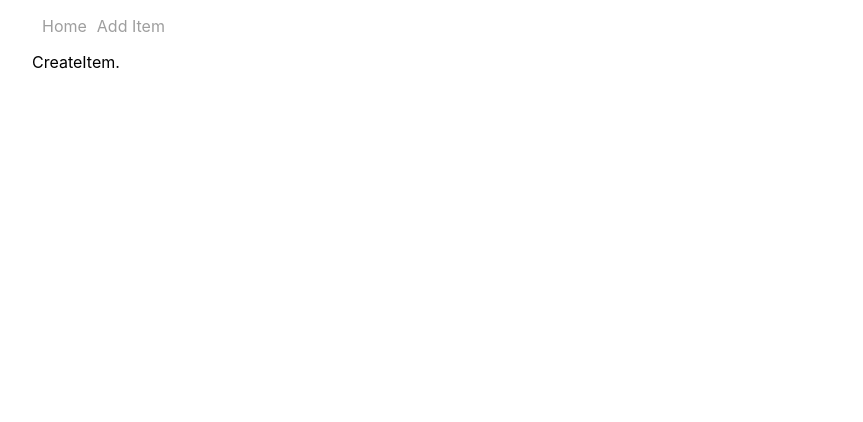
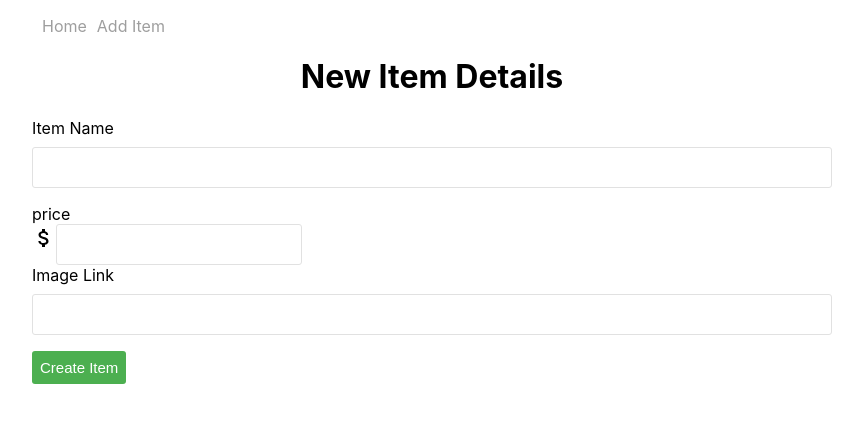
Before and after one commit to MurtazaPakawala/My-shop, a React (Create React App) app: page /create-item in a window 1280 px wide. Shown: the top 422 px of the page, without its empty margins (208-1071 px from the left). Built offline with nearby package versions, Linux system fonts and the light colour scheme.

Commit message:
create item route design and working

```diff
--- a/package.json
+++ b/package.json
@@ -3,6 +3,10 @@
   "version": "0.1.0",
   "private": true,
   "dependencies": {
+    "@emotion/react": "^11.9.3",
+    "@emotion/styled": "^11.9.3",
+    "@mui/icons-material": "^5.8.4",
+    "@mui/material": "^5.8.7",
     "@testing-library/jest-dom": "^5.16.4",
     "@testing-library/react": "^13.3.0",
     "@testing-library/user-event": "^13.5.0",
--- a/src/component/CreateItem.js
+++ b/src/component/CreateItem.js
@@ -1,7 +1,54 @@
 import React from "react";
+import { useState } from "react";
+import AttachMoneyIcon from "@mui/icons-material/AttachMoney";
+function CreateItem() {
+  const [title, setTitle] = useState();
+  const [price, setPrice] = useState();
+  const [img, setImg] = useState();
 
-function CreateItem() {
-  return <div>CreateItem.</div>;
+  function handleSubmit(e) {
+    e.preventDefault();
+    console.log(`title ${title}`);
+    console.log(`price ${price}`);
+  }
+  return (
+    <div className="create-post">
+      <h1>New Item Details</h1>
+
+      <form onSubmit={handleSubmit}>
+        <div className="form-field">
+          <label>Item Name</label>
+          <input
+            value={title}
+            onChange={(e) => {
+              setTitle(e.target.value);
+            }}
+          />
+        </div>
+        <div className="price-field">
+          <label>price</label>
+          <br />
+          <AttachMoneyIcon />
+          <input
+            value={price}
+            onChange={(e) => {
+              setPrice(e.target.value);
+            }}
+          />
+        </div>
+        <div className="form-field">
+          <label>Image Link</label>
+          <input
+            value={img}
+            onChange={(e) => {
+              setImg(e.target.value);
+            }}
+          />
+        </div>
+        <button className="create-post-btn">Create Item</button>
+      </form>
+    </div>
+  );
 }
 
 export default CreateItem;
--- a/src/index.css
+++ b/src/index.css
@@ -85,6 +85,13 @@ code {
   font-size: 18px;
   padding-left: 10px;
 }
+.create-post .price-field input {
+  height: 37px;
+  border: 1px solid #e1e1e1;
+  border-radius: 3px;
+  font-size: 18px;
+  padding-left: 10px;
+}
 
 .create-post .form-field textarea {
   border: 1px solid #e1e1e1;
```
Also changed, not shown: 1 other file (tests, documents, lock files or other folders).
